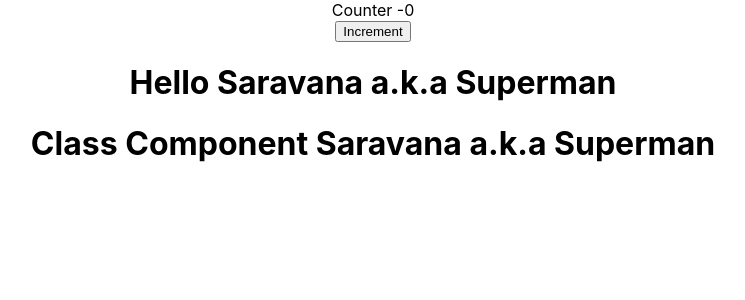
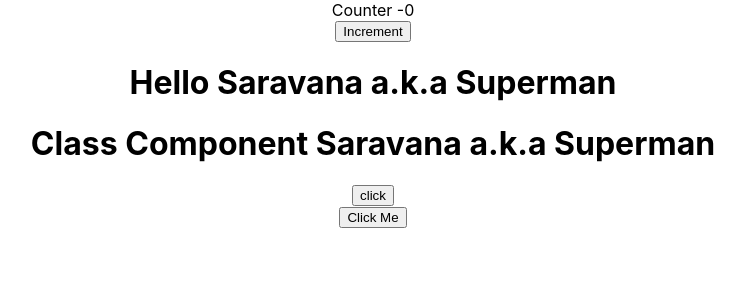
Before and after one commit to vigneshmagudeeswaran/codeevaluation, a React (Create React App) app: page / in a window 1280 px wide. Shown: the top 300 px of the page, without its empty margins (267-1012 px from the left). Built offline with nearby package versions, Linux system fonts and the light colour scheme.

Commit message:
event_Handling

```diff
--- a/src/App.js
+++ b/src/App.js
@@ -5,19 +5,22 @@
 import Hello from "./components/Hello";
 import Message from "./components/Message";
 import Counter from "./components/Counter";
+import FunctionClick from "./components/FunctionClick";
+import ClassClick from "./components/ClassClick";
 
 function App() {
   return (
     <div className="App">
       <Counter></Counter>
-      <Greet name="Saravana" heroName="Superman">
-    </Greet>
+      <Greet name="Saravana" heroName="Superman"></Greet>
 
       {/* <Greet name="Clark" heroName="Wonder Women">
         <button>Action</button>
       </Greet>
       <Greet name="Diana"></Greet> */}
       <Welcome name="Saravana" heroName="Superman" />
+      <FunctionClick />
+      <ClassClick />
       {/* <Welcome name="Clark" heroName="Wonder Women" />
       <Hello name="Diana" /> */}
       {/* <Message /> */}
--- /dev/null
+++ b/src/components/ClassClick.js
@@ -0,0 +1,16 @@
+import React, { Component } from "react";
+
+class ClassClick extends Component {
+  clickHandler() {
+    console.log("Clicked the class button");
+  }
+  render() {
+    return (
+      <div>
+        <button onClick={this.clickHandler}>Click Me</button>
+      </div>
+    );
+  }
+}
+
+export default ClassClick;
--- /dev/null
+++ b/src/components/FunctionClick.js
@@ -0,0 +1,14 @@
+import React from "react";
+
+function FunctionClick() {
+  function clickHandler() {
+    console.log("button clicked");
+  }
+  return (
+    <div>
+      <button onClick={clickHandler}>click</button>
+    </div>
+  );
+}
+
+export default FunctionClick;
```
